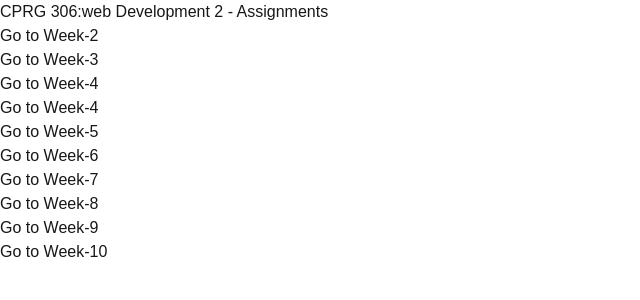
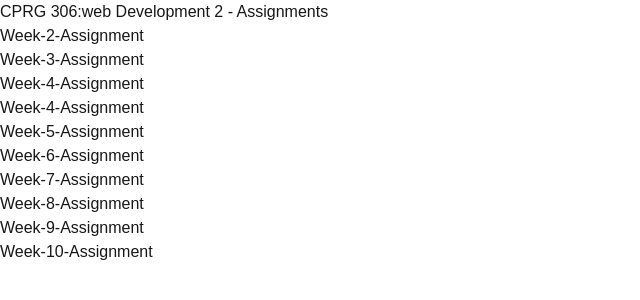
Before and after one commit to mehakdeep-01/cprg306-assignments, a Next.js app: page / in a window 1280 px wide. Shown: the top 300 px of the page, without its empty margins (0-640 px from the left). Built offline with nearby package versions, Linux system fonts and the light colour scheme.

Commit message:
commit final

```diff
--- a/app/page.js
+++ b/app/page.js
@@ -6,16 +6,16 @@ export default function Home() {
       <h1>
         CPRG 306:web Development 2 - Assignments
       </h1>
-      <p><Link href="/week-2">Go to Week-2 </Link></p>
-      <p><Link href="/week-3">Go to Week-3 </Link></p>
-      <p><Link href="/week-4">Go to Week-4 </Link></p>
-      <p><Link href="/week-4">Go to Week-4 </Link></p>
-      <p><Link href="/week-5">Go to Week-5 </Link></p>
-      <p><Link href="/week-6">Go to Week-6 </Link></p>
-      <p><Link href="/week-7">Go to Week-7 </Link></p>
-      <p><Link href="/week-8">Go to Week-8 </Link></p>
-      <p><Link href="/week-9">Go to Week-9 </Link></p>
-      <p><Link href="/week-10">Go to Week-10</Link></p>
+      <p><Link href="/week-2">Week-2-Assignment </Link></p>
+      <p><Link href="/week-3">Week-3-Assignment  </Link></p>
+      <p><Link href="/week-4">Week-4-Assignment  </Link></p>
+      <p><Link href="/week-4">Week-4-Assignment  </Link></p>
+      <p><Link href="/week-5">Week-5-Assignment  </Link></p>
+      <p><Link href="/week-6">Week-6-Assignment  </Link></p>
+      <p><Link href="/week-7">Week-7-Assignment  </Link></p>
+      <p><Link href="/week-8">Week-8-Assignment  </Link></p>
+      <p><Link href="/week-9">Week-9-Assignment  </Link></p>
+      <p><Link href="/week-10">Week-10-Assignment </Link></p>
     </main>
   )
 };
--- a/app/week-2/page.js
+++ b/app/week-2/page.js
@@ -3,7 +3,6 @@ import StudentInfo from './student-info';
 export default function Page() {
     return (
       <main>
-
         <h1>Shopping List</h1>
         <StudentInfo />
       </main>
--- a/app/week-2/student-info.js
+++ b/app/week-2/student-info.js
@@ -1,9 +1,8 @@
 import Link from 'next/link';
 import React from "react";
 
-export default function StudentInfo()
-{
-    return(
+export default function StudentInfo() {
+    return (
 
         <div>
             <h2>
--- a/app/week-3/item-list.js
+++ b/app/week-3/item-list.js
@@ -2,8 +2,7 @@
 import Item from "./item";
 
   export default function ItemList() {
-
-  const item = [
+    const items = [
       { name: "milk, 4 L 🥛", quantity: 1, category: "dairy" },
       { name: "bread 🍞", quantity: 2, category: "bakery" },
       { name: "eggs, dozen 🥚", quantity: 2, category: "dairy" },
@@ -22,6 +21,7 @@ export default function ItemList() {
     <ul className="bg-gray-50 divide-y
     divide-gray-300 rounded-lg shadow-lg p-6">
         <Item
+        key={index}
         name={Item.name}
         quantity={Item.qantity}
         category={Item.category}
```
Lines whose indentation alone changed are shown as unchanged.
